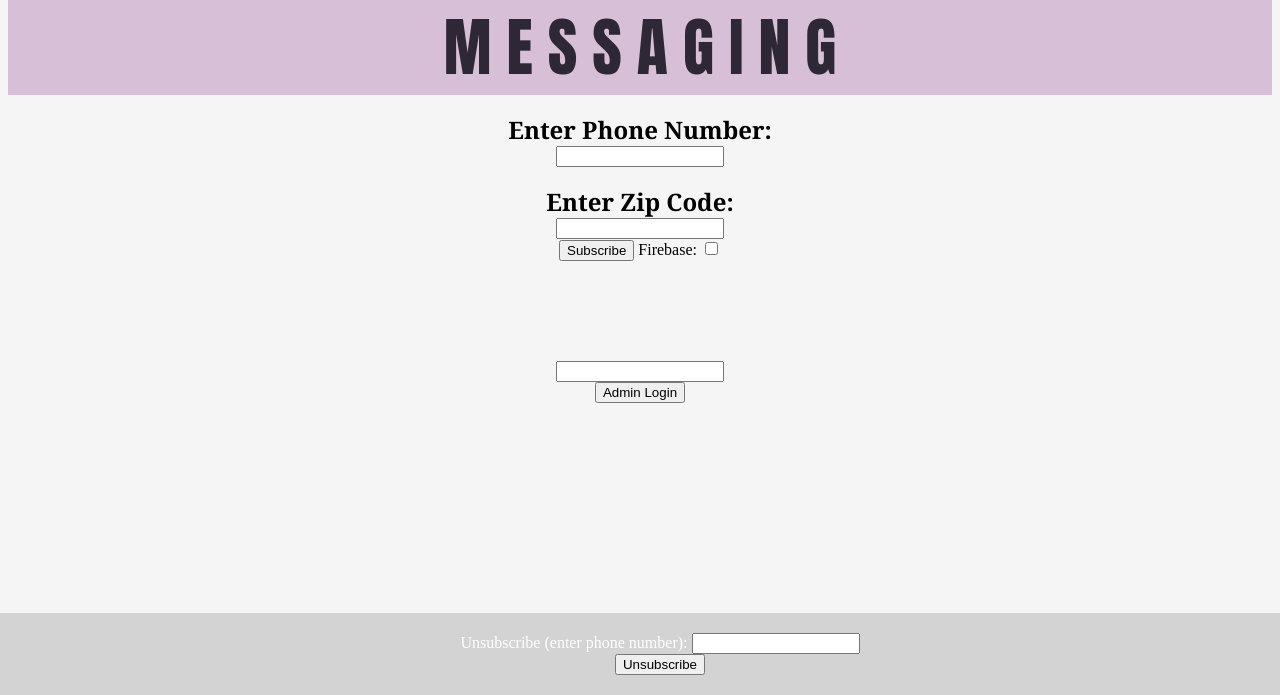
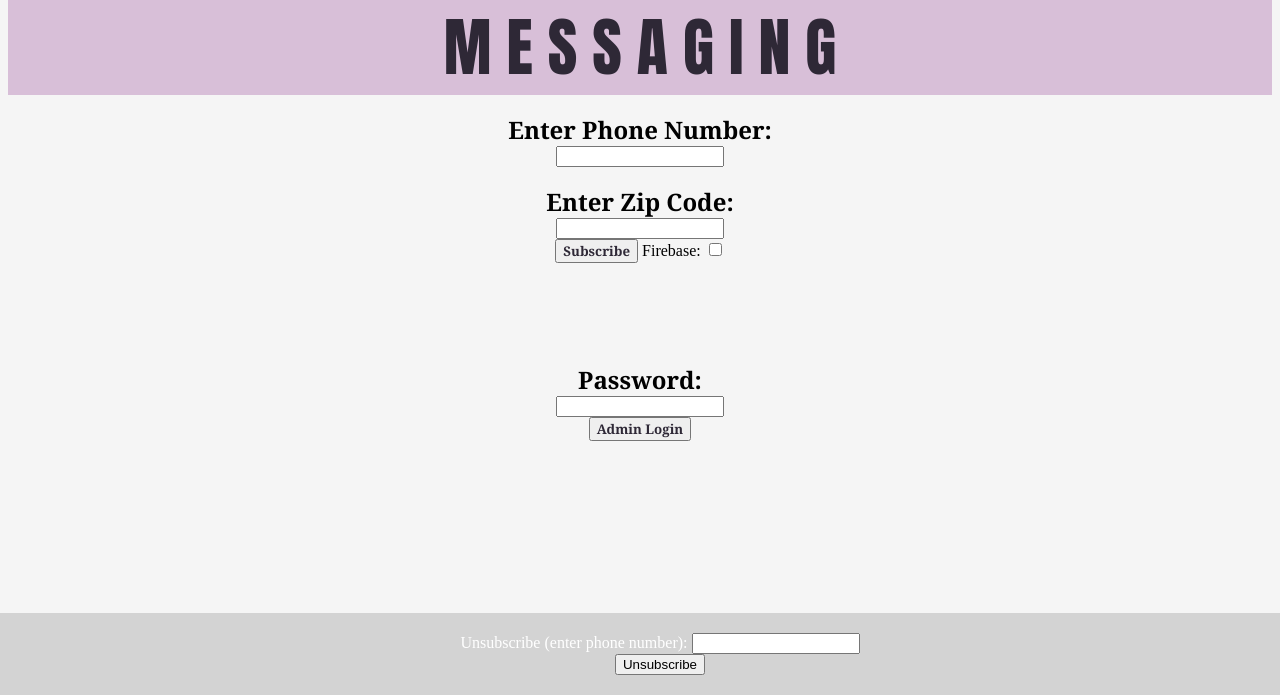
Before and after one commit to cxd00/disaster-alert, a Flask app: page / in a window 1280 px wide. Shown: the part 105-800 px from the top of the page. Run offline with Flask 2, Linux system fonts and the light colour scheme; some libraries are stand-ins or nearby versions.

Commit message:
button style

```diff
--- a/static/script.js
+++ b/static/script.js
@@ -12,11 +12,12 @@ function login(){
   let phrase = document.getElementById('passphrase').value;
   if(phrase=="drinkmorewater"){
     let html = `<br>
-    <center>Message: <br>
+    <center class="blinking">Message: <br>
         <textarea id="message"style="width: 15rem; margin: 10px; text-align: center;" type="text"></textarea>
         <br> Target Zip Code:
         <input id="zip"style="width: 5rem; margin: 10px;" type="text">
-        <br><button onclick="callBandwidth()">Send Message</button>
+        <br><button class = "blink" onclick="callBandwidth()">Send Message</button>
+
     </center>`;
     document.getElementById('admin_portal').innerHTML = html;
   }
--- a/static/style.css
+++ b/static/style.css
@@ -18,6 +18,15 @@ body{
     font-weight: bold;
     font-size: 1.5em;
 }
+
+.blink{
+    /*animation:blinkingText 1.2s infinite;*/
+    color: black;
+    font-family: Cambria, Cochin, Georgia, Times, 'Times New Roman', serif;
+    font-weight: bold;
+    color: #2e2836;
+}
+
 @keyframes blinkingText{
     0%{     color: #000;    }
     49%{    color: #000; }
--- a/templates/index.html
+++ b/templates/index.html
@@ -17,13 +17,16 @@
         <center class="blinking">Enter Zip Code:</center>
         <center>
             <input id="new_zip"style="width: 10rem;" type="text" min="10" max="11">
-            <br><button onclick="pushNumber()">Subscribe</button>
+
+            <br><button class = "blink" onclick="pushNumber()">Subscribe</button>
             Firebase: <input id="use_firebase" type="checkbox"unchecked>
+
         </center>
         <div id="map"></div>
         <center style="padding: 100px;">
+            <center class="blinking">Password:</center>
             <input id="passphrase"style="width: 10rem; text-align: center;" type="password">
-            <br><button onclick="login()">Admin Login</button>
+            <br><button class = "blink" onclick="login()">Admin Login</button>
             <center id="admin_portal"></center>
         </center>
         <div class="footer">
```
